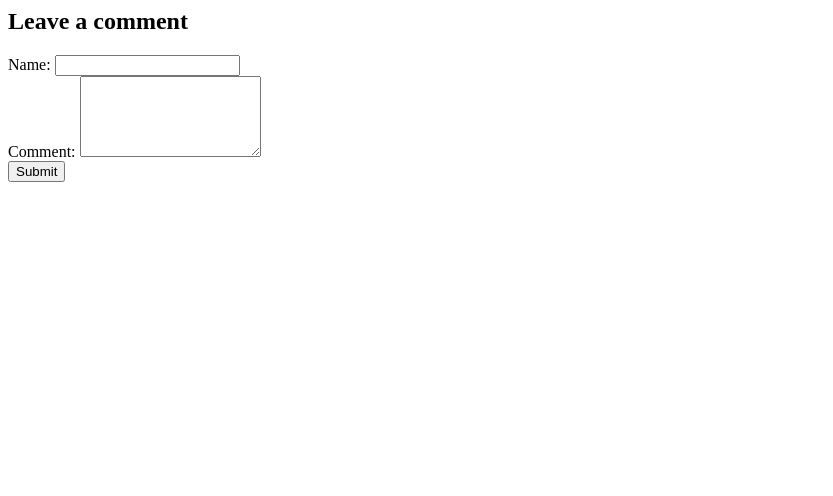
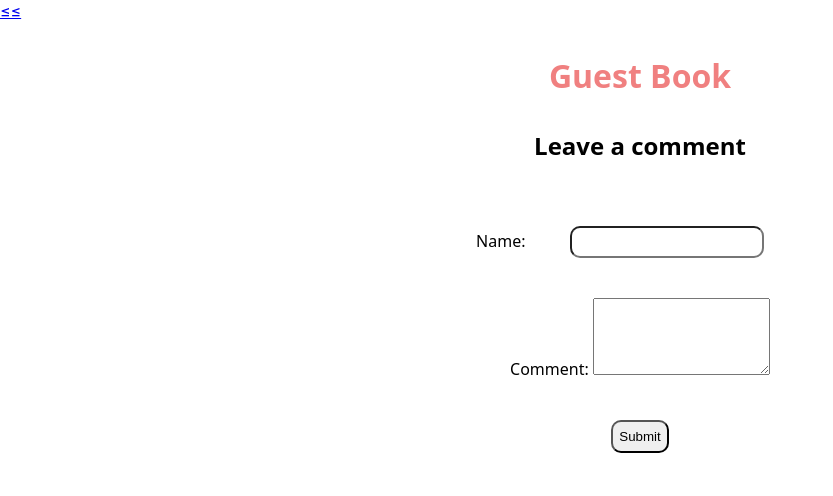
Before and after one commit to dileepsa/flowerCatalog, a plain HTML site: page public/html/guestbook.html in a window 1280 px wide. Shown: the whole page, without its empty margins (0-833 px from the left). Drawn offline with Linux system fonts and the light colour scheme.

Commit message:
Formatted comments.

```diff
--- a/data/comments.json
+++ b/data/comments.json
@@ -1 +1 @@
-[{"name":"dileep","date":"2022-06-27T12:23:44.254Z","comment":"hello"},{"name":"sampoo","date":"2022-06-27T12:24:06.270Z","comment":"bye"},{"name":"sampoo","date":"2022-06-27T12:26:41.606Z","comment":"bye"},{"name":"sampoo","date":"2022-06-27T12:26:57.182Z","comment":"bye"},{"name":"sampoo","date":"2022-06-27T12:27:45.385Z","comment":"bye"}]
+[{"name":"dileep","date":"2022-06-27T12:23:44.254Z","comment":"hello"},{"name":"roshan","date":"2022-06-27T12:29:30.284Z","comment":"poda"},{"name":"prem","date":"2022-06-27T12:33:55.456Z","comment":"nice"},{"name":"prem","date":"2022-06-27T12:38:33.704Z","comment":"nice"},{"name":"praju","date":"2022-06-27T12:39:21.797Z","comment":"i+am+pichi"},{"name":"dileep","date":"2022-06-27T12:48:58.607Z","comment":"badui"},{"name":"dileep","date":"2022-06-27T12:55:54.927Z","comment":"badui"}]
--- /dev/null
+++ b/public/css/guestBook.css
@@ -0,0 +1,52 @@
+* {
+  padding: 0;
+  margin: 0;
+  box-sizing: border-box;
+}
+
+body {
+  font-family: system-ui, -apple-system, BlinkMacSystemFont, 'Segoe UI', Roboto, Oxygen, Ubuntu, Cantarell, 'Open Sans', 'Helvetica Neue', sans-serif;
+}
+
+.heading {
+  color: lightcoral;
+  text-align: center;
+  margin: 1em;
+  text-align: center;
+}
+
+.black {
+  color: black;
+}
+
+.page-wrapper {
+  font-size: 24px;
+  display: flex;
+  gap: 0.5em;
+  justify-content: center;
+  flex-direction: row;
+  align-items: center;
+
+}
+
+.content {
+  padding: 1em;
+}
+
+.row {
+  display: flex;
+  justify-content: center;
+  align-items: center;
+  text-align: center;
+}
+
+input {
+  border-radius: 10px;
+  margin: 40px;
+  padding: 0.5em;
+}
+
+.submit {
+  text-align: center;
+
+}
--- a/public/html/guestbook.html
+++ b/public/html/guestbook.html
@@ -2,23 +2,26 @@
 
 <head>
   <title>Guest Book</title>
+  <link rel="stylesheet" href="../css/guestBook.css">
 </head>
 
 <body>
-  <h2>Leave a comment</h2>
+  <a href="/">&le;&le;</a>
+  <h1 class="heading">Guest Book</h1>
+  <h2 class="heading black">Leave a comment</h2>
   <form action="/guestbook" method="get">
-    <div>
+    <div class="row">
       <label for="name">Name:
         <input type="text" name="name" required>
       </label>
     </div>
 
-    <div>
+    <div class="row">
       <label for="comment">Comment:
         <textarea name="comment" cols="20" rows="5" required></textarea>
       </label>
     </div>
-    <input type="submit" name="submit" id="">
+    <div class="submit"><input type="submit" name="submit"></div>
   </form>
 </body>
 
```
Also changed, not shown: TODO.md (+3 -2 lines), public/html/homePage.html (+2 -2 lines), src/guestBookHandler.js (+14 -4 lines).
